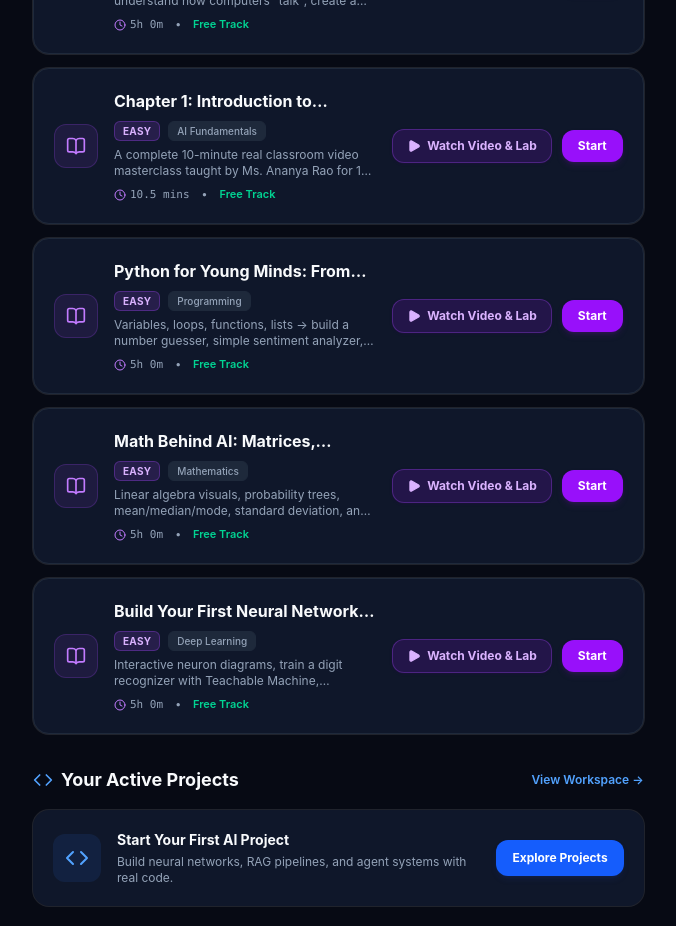
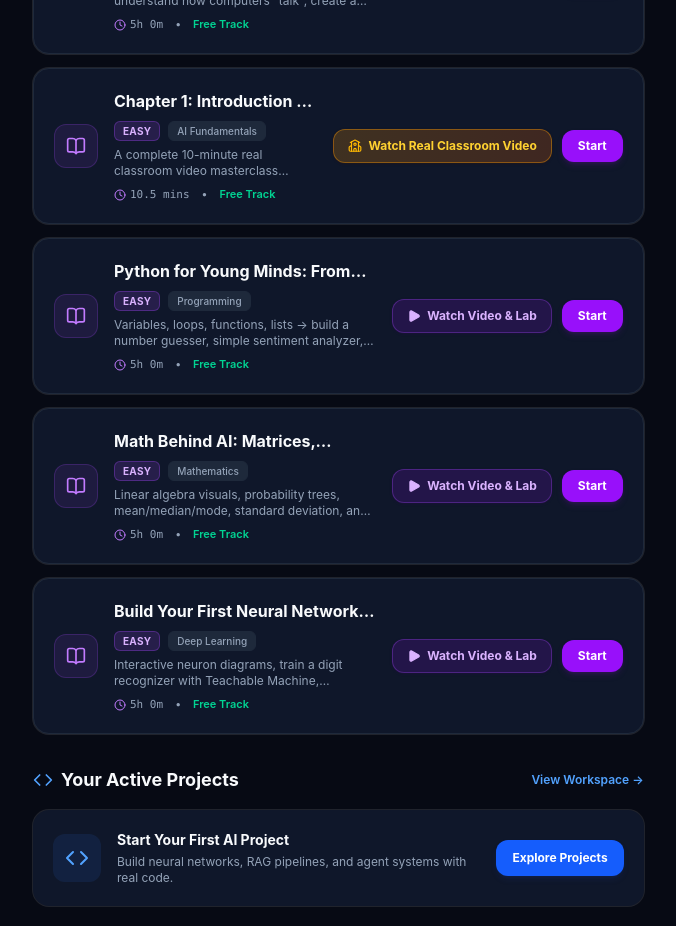
Before and after one commit to revan-02/ai-nexus-hub, a Next.js app: page /dashboard in a window 1280 px wide. Shown: the part 2000-2926 px from the top of the page, without its empty margins (287-963 px from the left). Built offline with nearby package versions, Linux system fonts and the light colour scheme; no server answers; the database is empty; sample sign-in values are in the browser's storage.

Commit message:
feat(courses): add direct query param support for video modal and dashboard classroom video button

```diff
--- a/app/courses/page.tsx
+++ b/app/courses/page.tsx
@@ -158,17 +158,24 @@ function LearnerCourseCatalog() {
   const filterTabs = ['All', 'With Videos & Labs', 'Beginner', 'Intermediate', 'Advanced'];
 
   useEffect(() => {
-    if (typeof window !== 'undefined' && publishedCourses.length > 0 && !selectedDetailCourse) {
+    if (typeof window !== 'undefined' && publishedCourses.length > 0) {
       const params = new URLSearchParams(window.location.search);
       const courseId = params.get('id');
-      if (courseId) {
+      if (courseId && !selectedDetailCourse) {
         const found = publishedCourses.find((c) => c.id === courseId) || courses.find((c) => c.id === courseId);
         if (found) {
           setSelectedDetailCourse(found);
         }
       }
+      const videoId = params.get('video');
+      if (videoId && !animatedVideoCourse) {
+        const found = publishedCourses.find((c) => c.id === videoId) || courses.find((c) => c.id === videoId);
+        if (found) {
+          setAnimatedVideoCourse(found);
+        }
+      }
     }
-  }, [publishedCourses, courses, selectedDetailCourse]);
+  }, [publishedCourses, courses, selectedDetailCourse, animatedVideoCourse]);
 
   const filteredCourses = useMemo(() => {
     return publishedCourses.filter((c) => {
--- a/app/dashboard/page.tsx
+++ b/app/dashboard/page.tsx
@@ -10,7 +10,7 @@ import { useNexus, ACADEMIC_TIERS, AcademicTier } from '@/context/nexus-context'
 import { Card } from '@/components/ui/card';
 import { Button } from '@/components/ui/button';
 import { Badge } from '@/components/ui/badge';
-import { ArrowRight, BookOpen, Code, Trophy, Sparkles, Play, GraduationCap, CheckCircle2, Clock, Shield, Search, X, Filter } from 'lucide-react';
+import { ArrowRight, BookOpen, Code, Trophy, Sparkles, Play, GraduationCap, CheckCircle2, Clock, Shield, Search, X, Filter, School } from 'lucide-react';
 
 import { ContinueLearningCard } from '@/components/dashboard/continue-learning-card';
 import { DailyChallengeCard } from '@/components/dashboard/daily-challenge-card';
@@ -97,7 +97,7 @@ export default function DashboardPage() {
   const [selectedVideoCourse, setSelectedVideoCourse] = useState<any | null>(null);
 
   const modalCourse: CourseItem | null = selectedVideoCourse
-    ? {
+    ? mockCoursesList.find((mc) => mc.id === String(selectedVideoCourse.id)) || {
         id: String(selectedVideoCourse.id),
         title: selectedVideoCourse.title,
         description: selectedVideoCourse.desc || selectedVideoCourse.description || '',
@@ -113,7 +113,7 @@ export default function DashboardPage() {
         updatedAt: 'Recently',
         thumbnailIcon: selectedVideoCourse.thumbnailIcon || 'Brain',
         instructor: {
-          name: 'RevBodh Academic Faculty',
+          name: 'Nexus Academic Faculty',
           avatar: 'https://images.unsplash.com/photo-1534528741775-53994a69daeb?w=150&auto=format&fit=crop&q=80',
         },
       }
@@ -536,6 +536,16 @@ export default function DashboardPage() {
                       </div>
 
                       <div className="flex items-center gap-2.5 flex-shrink-0 pt-2 md:pt-0 border-t md:border-t-0 border-border">
+                        {course.id === 'crs-chapter-1-real-classroom-ai' || (course.title || '').toLowerCase().includes('real classroom') ? (
+                          <button
+                            type="button"
+                            onClick={() => setSelectedVideoCourse(course)}
+                            className="py-2 px-3.5 rounded-xl bg-gradient-to-r from-amber-500/20 to-orange-500/20 hover:from-amber-500/30 hover:to-orange-500/30 text-amber-300 hover:text-white border border-amber-500/40 text-xs font-bold flex items-center justify-center gap-1.5 transition-all cursor-pointer shadow-sm shadow-amber-950/20"
+                          >
+                            <School className="w-3.5 h-3.5 text-amber-400" />
+                            <span>Watch Real Classroom Video</span>
+                          </button>
+                        ) : (
                           <button
                             type="button"
                             onClick={() => setSelectedVideoCourse(course)}
@@ -544,6 +554,7 @@ export default function DashboardPage() {
                             <Play className="w-3.5 h-3.5 fill-purple-300" />
                             <span>Watch Video & Lab</span>
                           </button>
+                        )}
                         <Link
                           href={`/learn/${course.id}`}
                           className="py-2 px-4 rounded-xl bg-purple-600 hover:bg-purple-700 text-white text-xs font-bold flex items-center justify-center gap-1.5 transition-all shadow-md shadow-purple-900/30 hover:shadow-purple-900/50"
```
Lines whose indentation alone changed are shown as unchanged.
